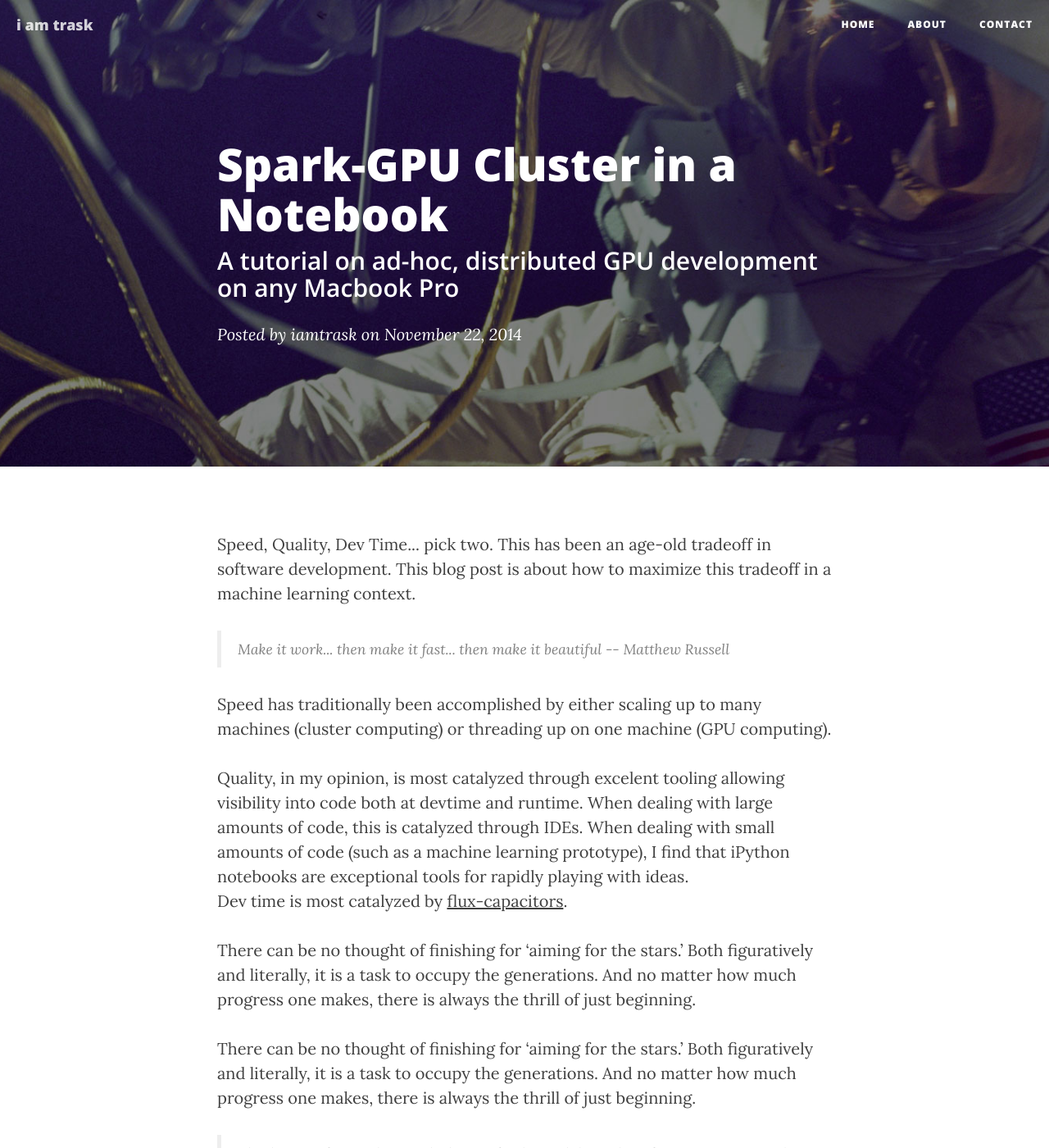
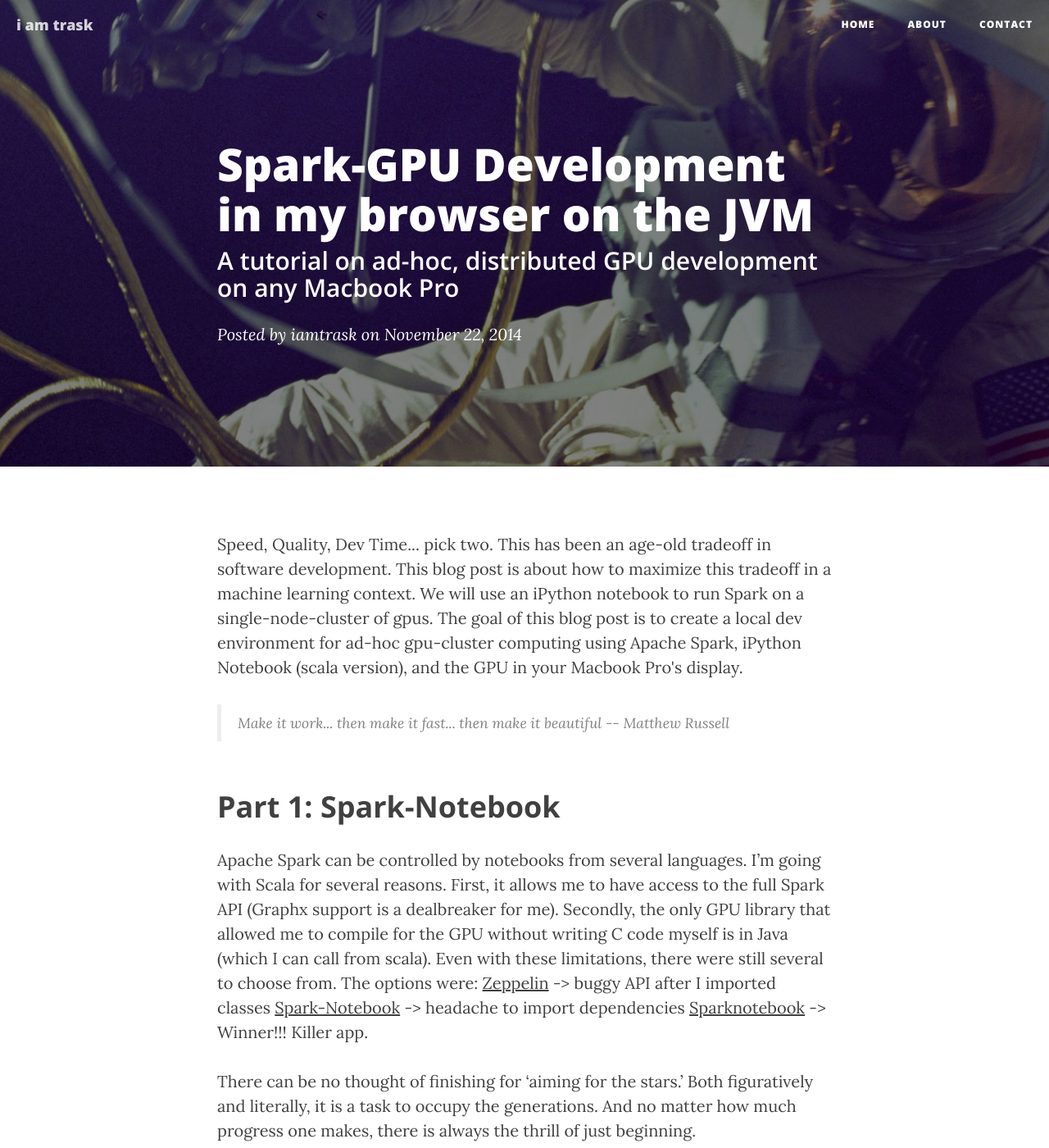
Before and after one commit to iamtrask/iamtrask.github.io, a Jekyll site: the page built from _posts/2014-09-24-man-must-explore.markdown, in a window 1280 px wide and 1400 px high. Shown: the whole window at 82% size. Built offline with Jekyll 4.4.1, drawn with Linux system fonts in a browser that asks for light colours; nearby versions of some CDN libraries.

Commit message:
Update 2014-09-24-man-must-explore.markdown

```diff
--- a/_posts/2014-09-24-man-must-explore.markdown
+++ b/_posts/2014-09-24-man-must-explore.markdown
@@ -1,21 +1,23 @@
 ---
 layout:     post
-title:      "Spark-GPU Cluster in a Notebook"
+title:      "Spark-GPU Development in my browser on the JVM"
 subtitle:   "A tutorial on ad-hoc, distributed GPU development on any Macbook Pro"
 date:       2014-11-22 12:00:00
 author:     "iamtrask"
 header-img: "img/post-bg-06.jpg"
 ---
 
-<p>Speed, Quality, Dev Time... pick two. This has been an age-old tradeoff in software development. This blog post is about how to maximize this tradeoff in a machine learning context.</p>
+<p>Speed, Quality, Dev Time... pick two. This has been an age-old tradeoff in software development. This blog post is about how to maximize this tradeoff in a machine learning context. We will use an iPython notebook to run Spark on a single-node-cluster of gpus. The goal of this blog post is to create a local dev environment for ad-hoc gpu-cluster computing using Apache Spark, iPython Notebook (scala version), and the GPU in your Macbook Pro's display.</p>
 
 <blockquote>Make it work... then make it fast... then make it beautiful -- Matthew Russell</blockquote>
 
-<p>Speed has traditionally been accomplished by either scaling up to many machines (cluster computing) or threading up on one machine (GPU computing). </p>
+<h2 class="section-heading">Part 1: Spark-Notebook</h2>
 
-<p>Quality, in my opinion, is most catalyzed through excelent tooling allowing visibility into code both at devtime and runtime. When dealing with large amounts of code, this is catalyzed through IDEs. When dealing with small amounts of code (such as a machine learning prototype), I find that iPython notebooks are exceptional tools for rapidly playing with ideas.
-<br />
-Dev time is most catalyzed by <a href="http://en.wikipedia.org/wiki/DeLorean_time_machine#Flux_capacitor">flux-capacitors</a>. </p>
+Apache Spark can be controlled by notebooks from several languages. I'm going with Scala for several reasons. First, it allows me to have access to the full Spark API (Graphx support is a dealbreaker for me). Secondly, the only GPU library that allowed me to compile for the GPU without writing C code myself is in Java (which I can call from scala). Even with these limitations, there were still several to choose from. The options were:
+<a href="http://zeppelin-project.org/">Zeppelin</a> -> buggy API after I imported classes
+<a href="https://github.com/andypetrella/spark-notebook">Spark-Notebook</a> -> headache to import dependencies
+<a href="https://github.com/hohonuuli/sparknotebook">Sparknotebook</a> -> Winner!!! Killer app.
+
 
 
 
```
